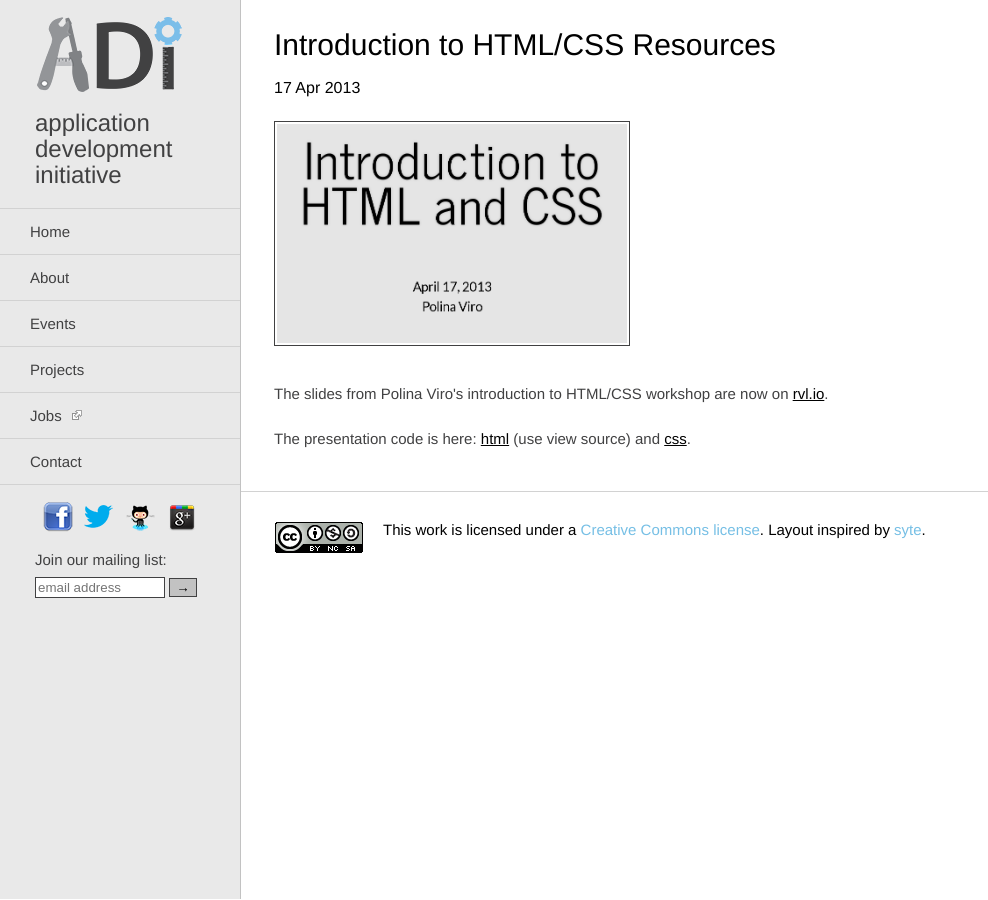
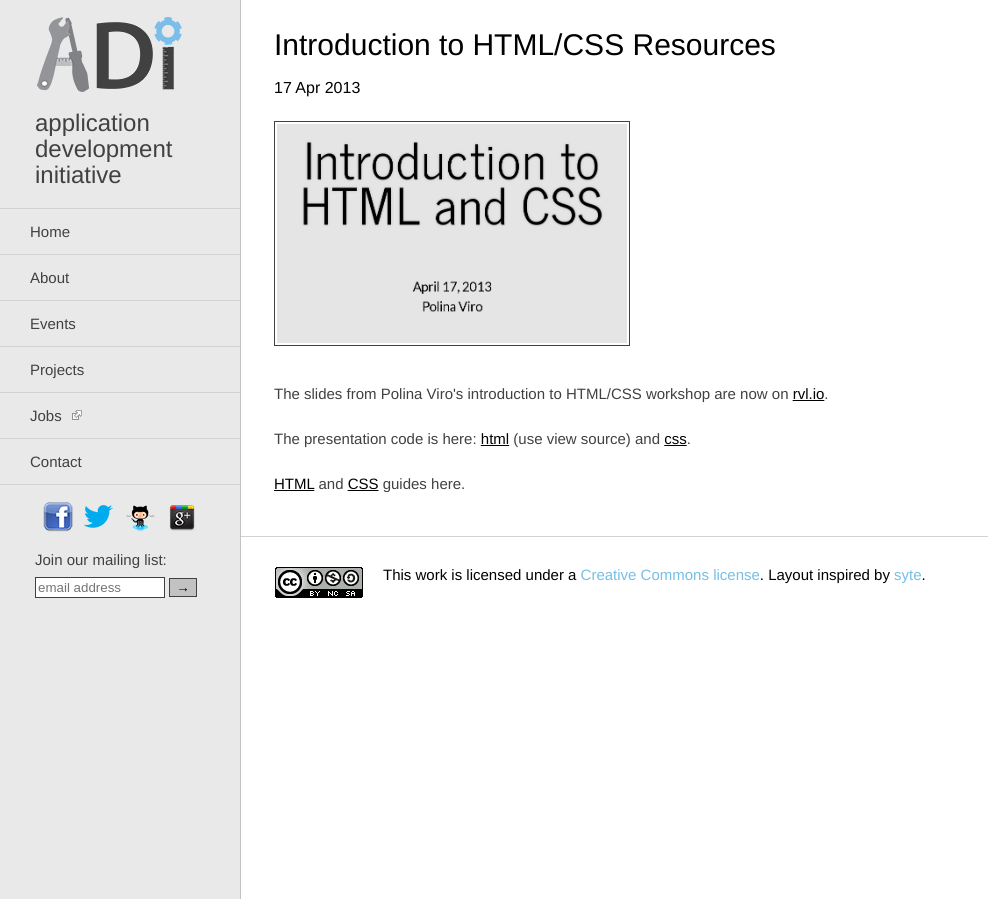
Before and after one commit to adicu/adicu.github.com-dep, a Jekyll site: the page built from _posts/2013-04-17-intro-html-css-resources.html, in a window 1280 px wide. Shown: the whole page, without its empty margins (0-988 px from the left). Built offline with Jekyll 4.4.1, drawn with Linux system fonts in a browser that asks for light colours.

Commit message:
Add OverAPI guides to HTML/CSS.

```diff
--- a/_posts/2013-04-17-intro-html-css-resources.html
+++ b/_posts/2013-04-17-intro-html-css-resources.html
@@ -14,5 +14,7 @@ image: /img/resources/html-css.png
 <p>The slides from Polina Viro's introduction to HTML/CSS workshop
    are now on <a href="{{ page.link }}">rvl.io</a>.</p>
 
-<p> The presentation code is here: <a href="../static/intro_web/index.html">html</a> (use view source) and <a href="../static/intro_web/style.css">css</a>.
+<p>The presentation code is here: <a href="../static/intro_web/index.html">html</a> (use view source) and <a href="../static/intro_web/style.css">css</a>.
+
+<p><a href="http://overapi.com/html/">HTML</a> and <a href="http://overapi.com/css/">CSS</a> guides here.</p>
 </div>
```
